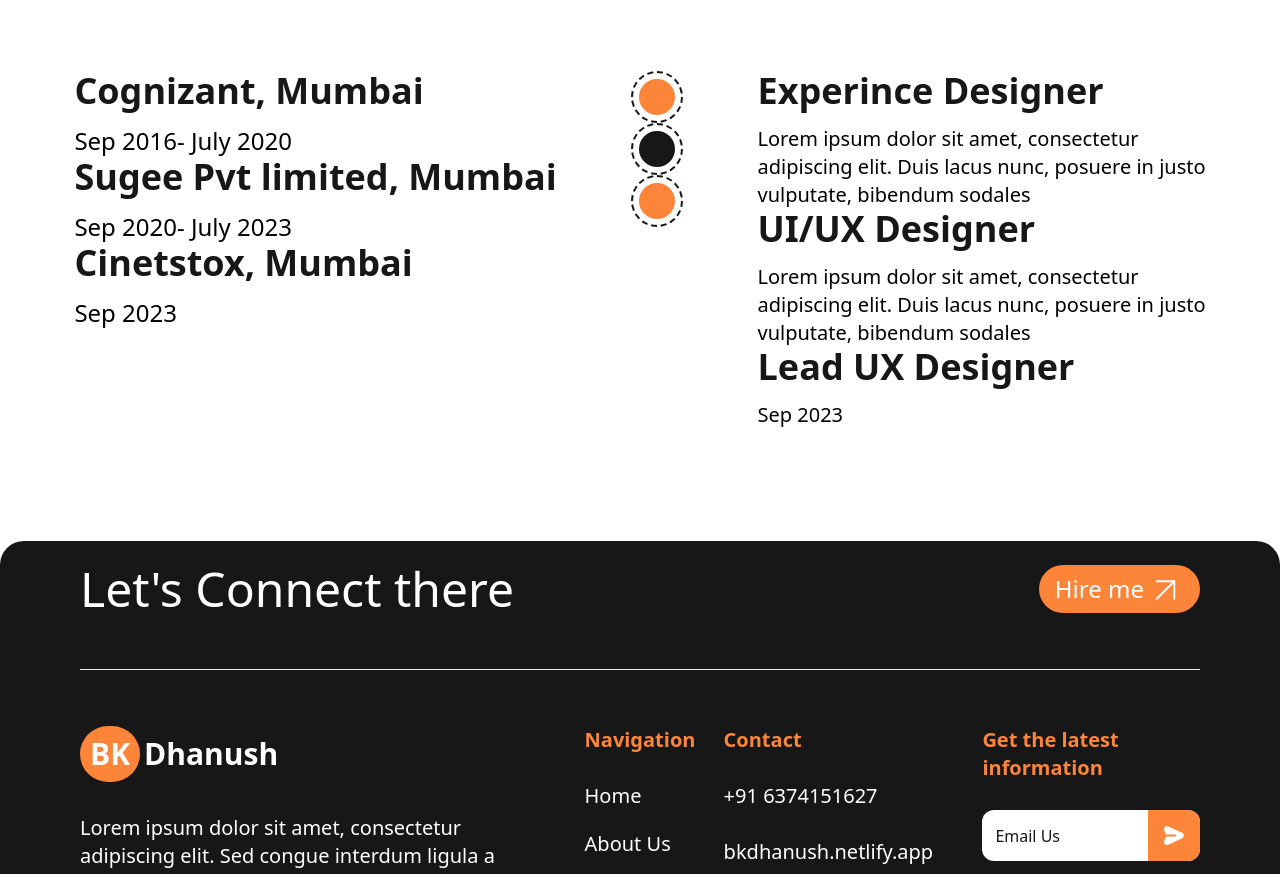
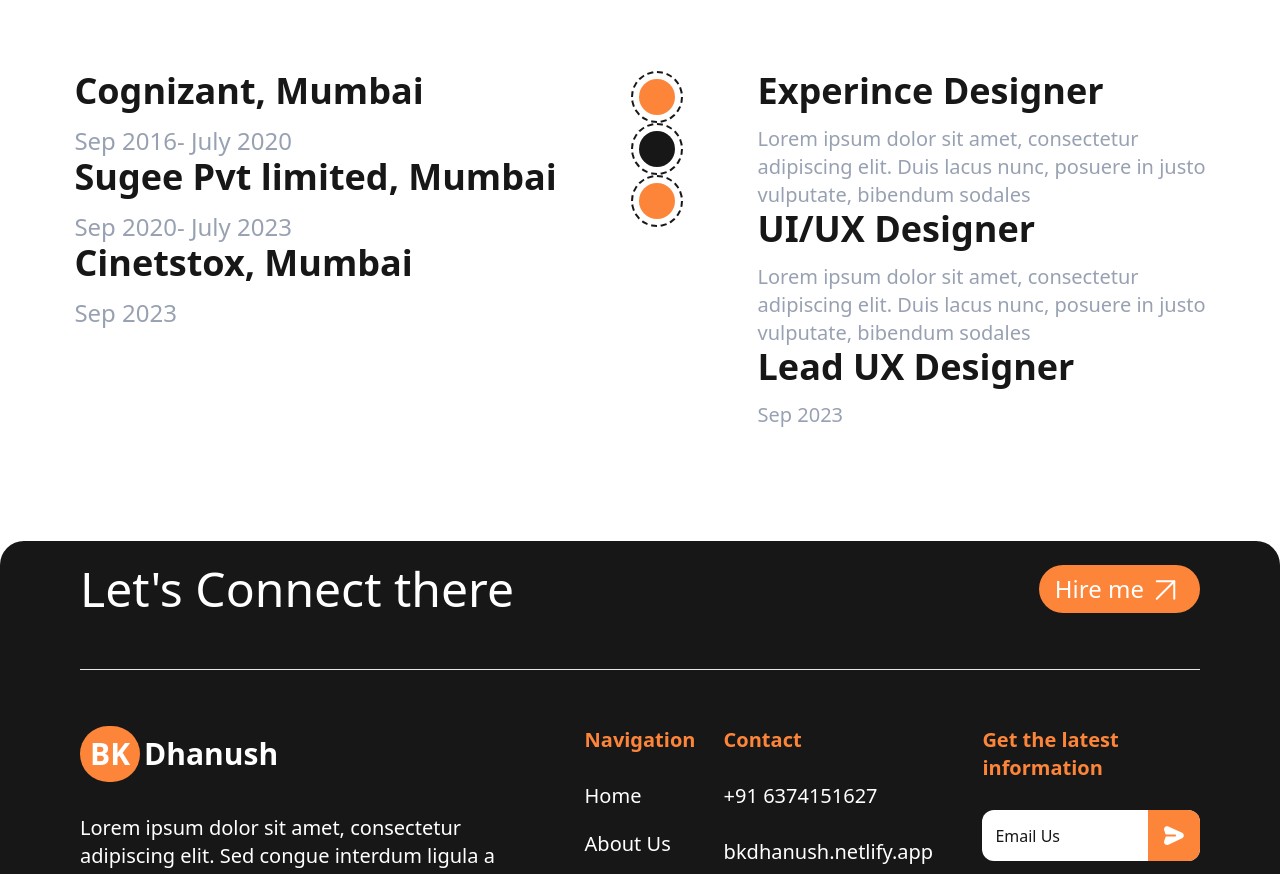
Before and after one commit to bkdhanush25/dhanushbk-portfolio, a Next.js app: page / in a window 1280 px wide. Shown: the part 1360-2234 px from the top of the page. Built offline with nearby package versions, Linux system fonts and the light colour scheme.

Commit message:
update: Tailwind config

```diff
--- a/tailwind.config.ts
+++ b/tailwind.config.ts
@@ -17,7 +17,8 @@ const config: Config = {
       colors:{
         'light-black': '#171717',
         'hover-black': '#2b2b2b',
-        'primary-color': '#FD853A'
+        'primary-color': '#FD853A',
+        'primary-gray': '#98A1B2'
       },
     },
   },
```
